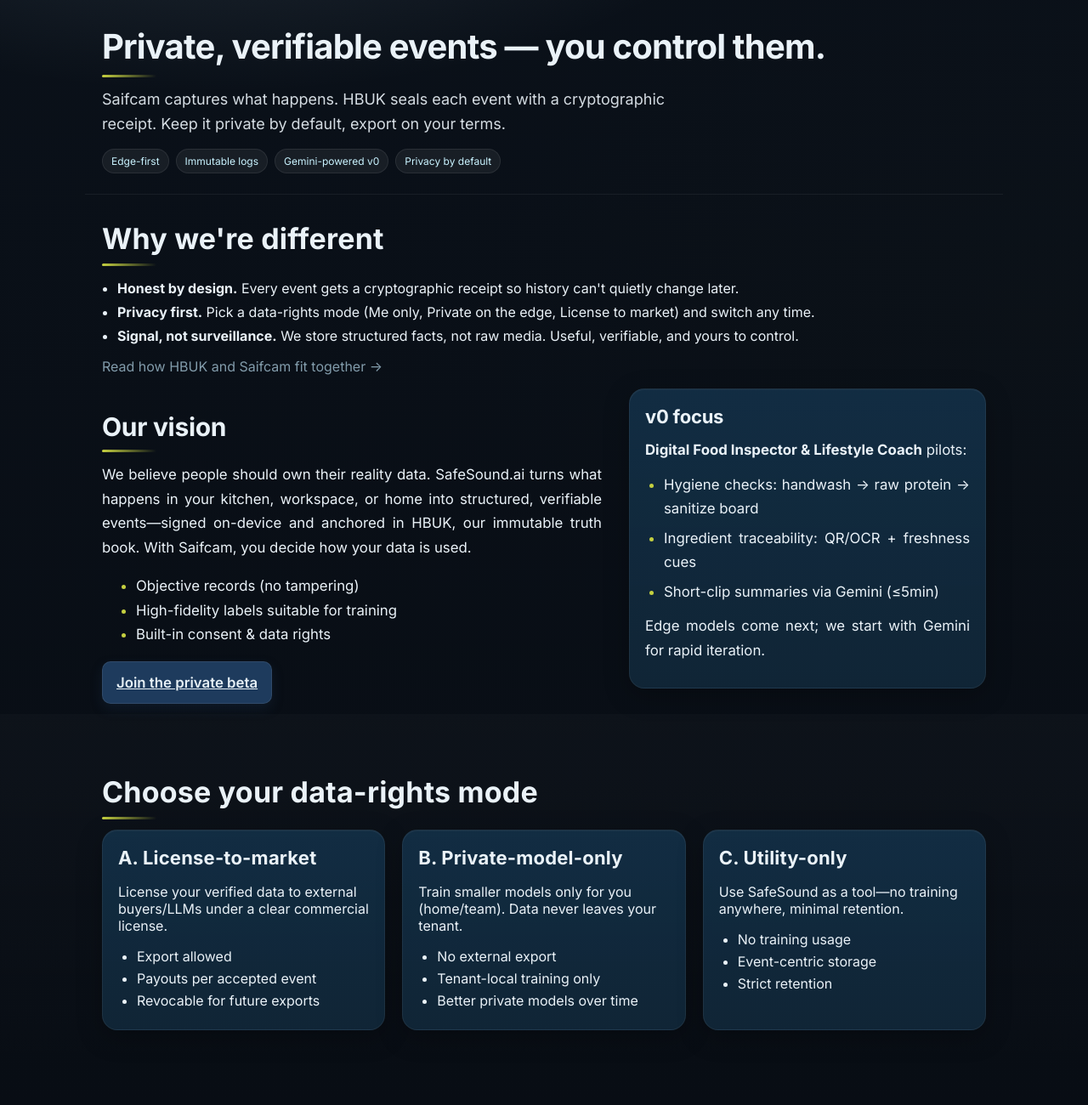
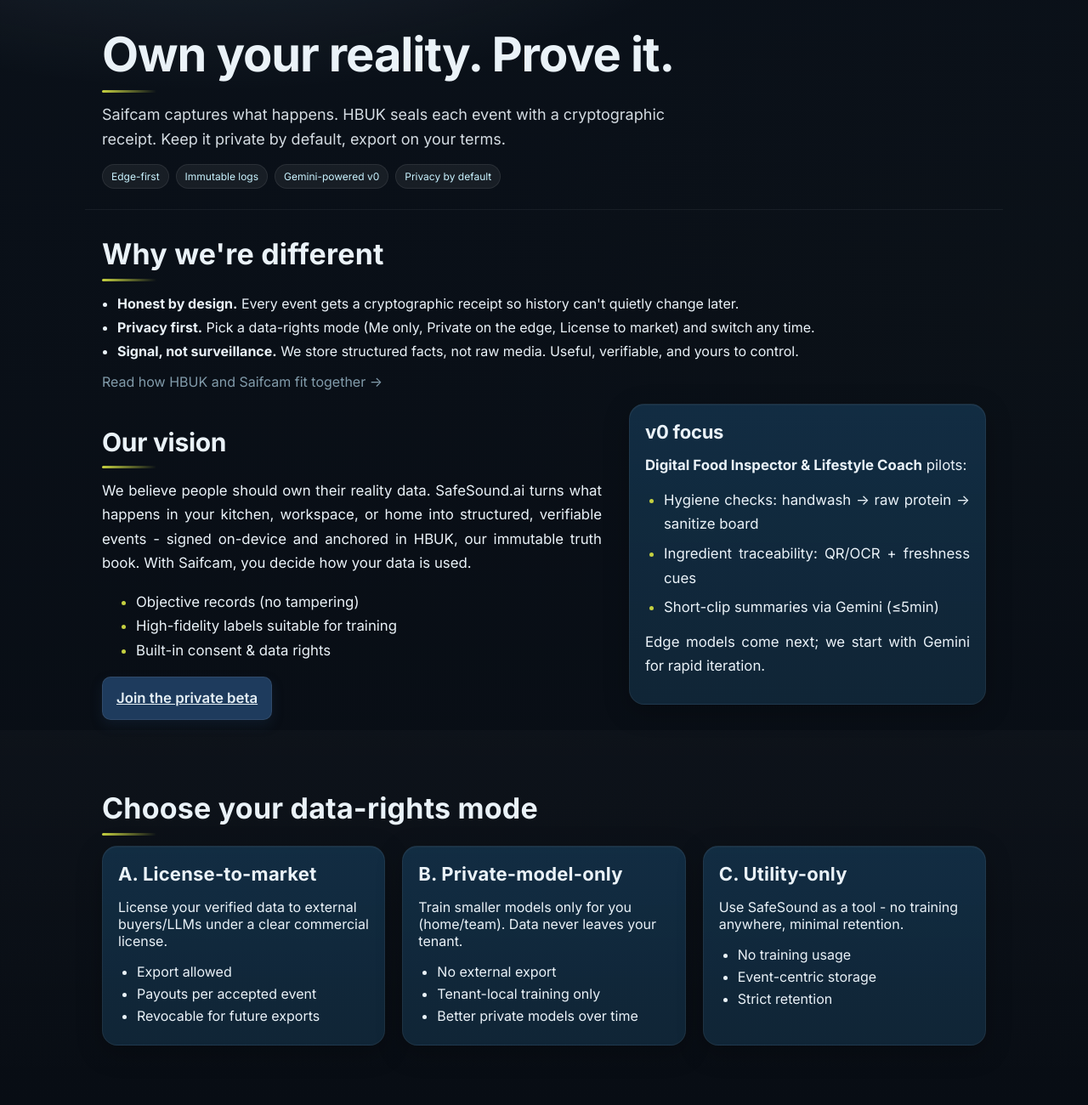
Before and after one commit to prudvish8/safesound.ai, a website: page index.html in a window 1280 px wide. Shown: the top 1300 px of the page at 85% size. Drawn offline with Linux system fonts and the light colour scheme.

Commit message:
Bold hero headline: 'Own your reality. Prove it.' with larger font size and em-dash cleanup

```diff
--- a/index.html
+++ b/index.html
@@ -3,12 +3,12 @@
 <head>
   <meta charset="utf-8" />
   <meta name="viewport" content="width=device-width, initial-scale=1" />
-  <title>SafeSound.ai — Truth-grade Ambient Safety & Vision</title>
+  <title>SafeSound.ai  -  Truth-grade Ambient Safety & Vision</title>
   <meta name="description" content="SafeSound.ai turns real-world activity into verifiable, privacy-first data. Edge-first vision (Saifcam) + immutable truth (HBUK). Own your data. Choose your data-rights mode." />
   <link rel="canonical" href="https://safesound.ai/"/>
 
   <!-- Open Graph -->
-  <meta property="og:title" content="SafeSound.ai — Truth-grade Ambient Safety & Vision">
+  <meta property="og:title" content="SafeSound.ai  -  Truth-grade Ambient Safety & Vision">
   <meta property="og:description" content="Edge-first vision (Saifcam) + HBUK truth layer. High-fidelity, verifiable data you control.">
   <meta property="og:url" content="https://safesound.ai/">
   <meta property="og:type" content="website">
@@ -16,7 +16,7 @@
 
   <!-- Twitter -->
   <meta name="twitter:card" content="summary_large_image">
-  <meta name="twitter:title" content="SafeSound.ai — Truth-grade Ambient Safety & Vision">
+  <meta name="twitter:title" content="SafeSound.ai  -  Truth-grade Ambient Safety & Vision">
   <meta name="twitter:description" content="Edge-first vision (Saifcam) + HBUK truth layer. High-fidelity, verifiable data you control.">
   <meta name="twitter:image" content="https://safesound.ai/og.png">
 
@@ -43,7 +43,7 @@
 
 
 <section class="container hero">
-  <h1>Private, verifiable events — you control them.</h1>
+  <h1>Own your reality. Prove it.</h1>
   <p class="lead">
     Saifcam captures what happens. HBUK seals each event with a cryptographic receipt.
     Keep it private by default, export on your terms.
@@ -69,7 +69,7 @@
   <section class="two-col container prose" id="vision">
   <div>
     <h2>Our vision</h2>
-    <p>We believe people should own their reality data. SafeSound.ai turns what happens in your kitchen, workspace, or home into structured, verifiable events—signed on-device and anchored in HBUK, our immutable truth book. With Saifcam, you decide how your data is used.</p>
+    <p>We believe people should own their reality data. SafeSound.ai turns what happens in your kitchen, workspace, or home into structured, verifiable events - signed on-device and anchored in HBUK, our immutable truth book. With Saifcam, you decide how your data is used.</p>
 
     <ul>
       <li>Objective records (no tampering)</li>
@@ -116,7 +116,7 @@
       </div>
       <div class="card">
         <h3>C. Utility-only</h3>
-        <p>Use SafeSound as a tool—no training anywhere, minimal retention.</p>
+        <p>Use SafeSound as a tool - no training anywhere, minimal retention.</p>
         <ul>
           <li>No training usage</li>
           <li>Event-centric storage</li>
@@ -253,7 +253,7 @@
           notice.textContent = "Failed to submit. Please try again.";
         } else {
           notice.style.color = "#b8ff8b";
-          notice.textContent = "Thanks — you're on the list. We'll email you soon.";
+          notice.textContent = "Thanks  -  you're on the list. We'll email you soon.";
           form.reset();
         }
       } catch {
--- a/styles.css
+++ b/styles.css
@@ -671,7 +671,7 @@
   letter-spacing: -0.02em;
   line-height: 1.15;
   /* responsive but modest */
-  font-size: clamp(24px, 4.8vw, 40px);
+  font-size: clamp(32px, 6vw, 56px);
   margin: 0 0 12px 0;
 }
 
```
